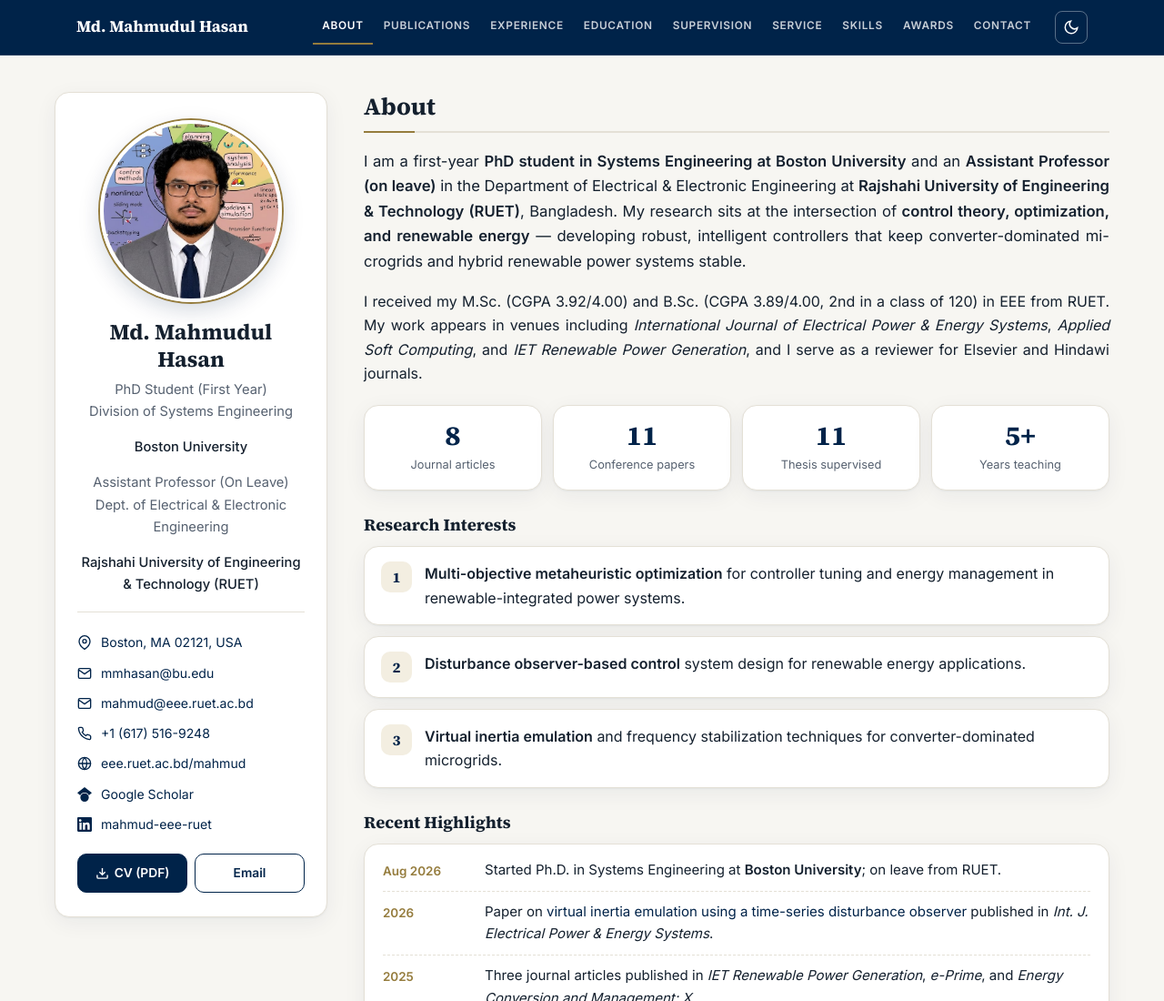
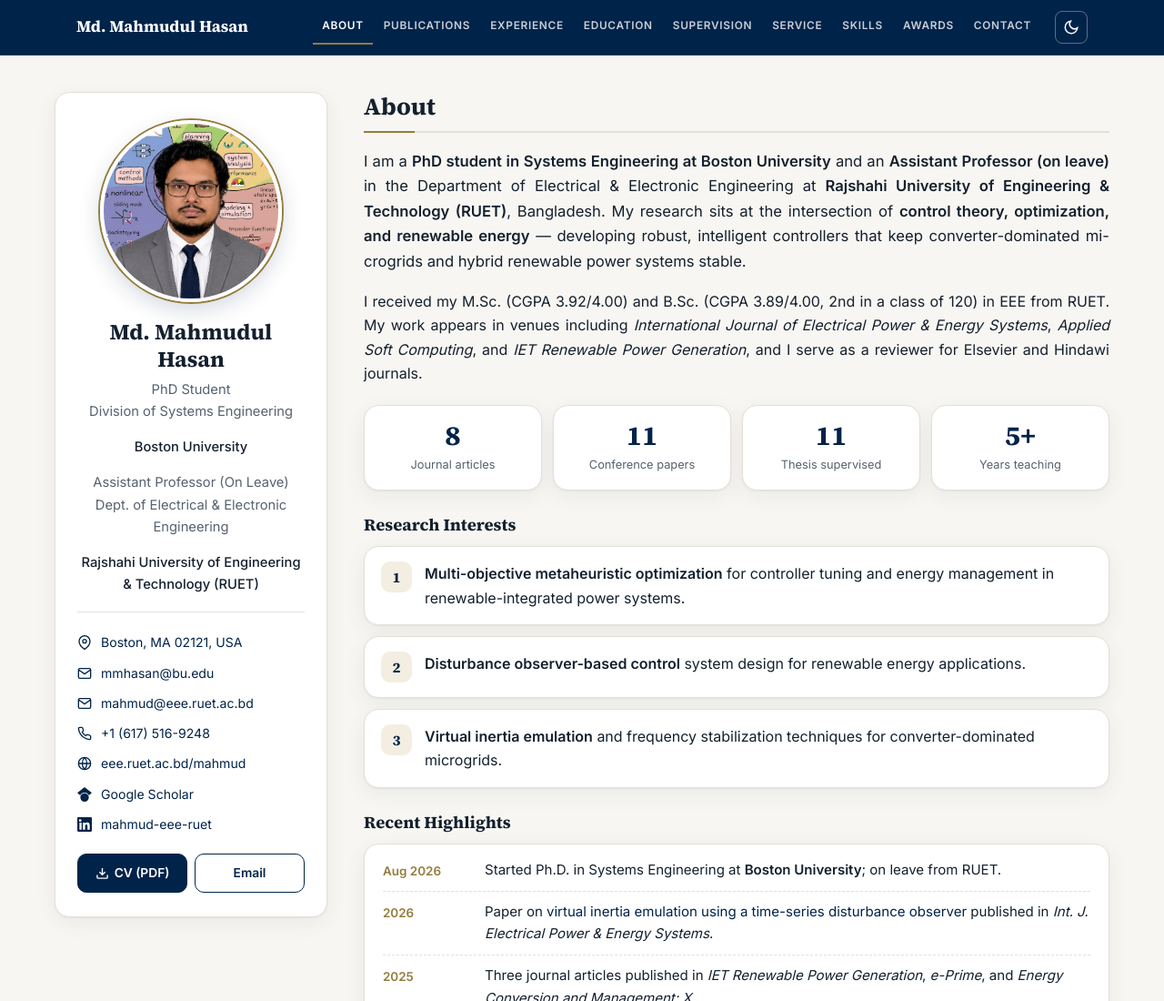
Before and after one commit to mmh-mahmud/mmh-mahmud.github.io, a plain HTML site: page index.html in a window 1280 px wide. Shown: the top 1100 px of the page at 91% size. Drawn offline with Linux system fonts and the light colour scheme.

Commit message:
Refine profile and about section in index.html
Updated role description and removed 'First Year' designation. Modified lead paragraph for clarity and conciseness.

```diff
--- a/index.html
+++ b/index.html
@@ -254,7 +254,7 @@
     <div class="card">
       <img class="avatar" src="MMH_CP.png" alt="Portrait of Md. Mahmudul Hasan" width="168" height="168">
       <h1>Md. Mahmudul Hasan</h1>
-      <p class="role">PhD Student (First Year)<br>Division of Systems Engineering</p>
+      <p class="role">PhD Student<br>Division of Systems Engineering</p>
       <p class="affil">Boston University</p>
       <p class="role" style="margin-top:10px">Assistant Professor (On Leave)<br>Dept. of Electrical &amp; Electronic Engineering</p>
       <p class="affil">Rajshahi University of Engineering &amp; Technology (RUET)</p>
@@ -280,7 +280,7 @@
 
     <section id="about">
       <div class="sec-head"><h2>About</h2></div>
-      <p class="lead">I am a first-year <strong>PhD student in Systems Engineering at Boston University</strong> and an <strong>Assistant Professor (on leave)</strong> in the Department of Electrical &amp; Electronic Engineering at <strong>Rajshahi University of Engineering &amp; Technology (RUET)</strong>, Bangladesh. My research sits at the intersection of <strong>control theory, optimization, and renewable energy</strong> — developing robust, intelligent controllers that keep converter-dominated microgrids and hybrid renewable power systems stable.</p>
+      <p class="lead">I am a <strong>PhD student in Systems Engineering at Boston University</strong> and an <strong>Assistant Professor (on leave)</strong> in the Department of Electrical &amp; Electronic Engineering at <strong>Rajshahi University of Engineering &amp; Technology (RUET)</strong>, Bangladesh. My research sits at the intersection of <strong>control theory, optimization, and renewable energy</strong> — developing robust, intelligent controllers that keep converter-dominated microgrids and hybrid renewable power systems stable.</p>
       <p>I received my M.Sc. (CGPA 3.92/4.00) and B.Sc. (CGPA 3.89/4.00, 2nd in a class of 120) in EEE from RUET. My work appears in venues including <em>International Journal of Electrical Power &amp; Energy Systems</em>, <em>Applied Soft Computing</em>, and <em>IET Renewable Power Generation</em>, and I serve as a reviewer for Elsevier and Hindawi journals.</p>
 
       <div class="stats">
```
